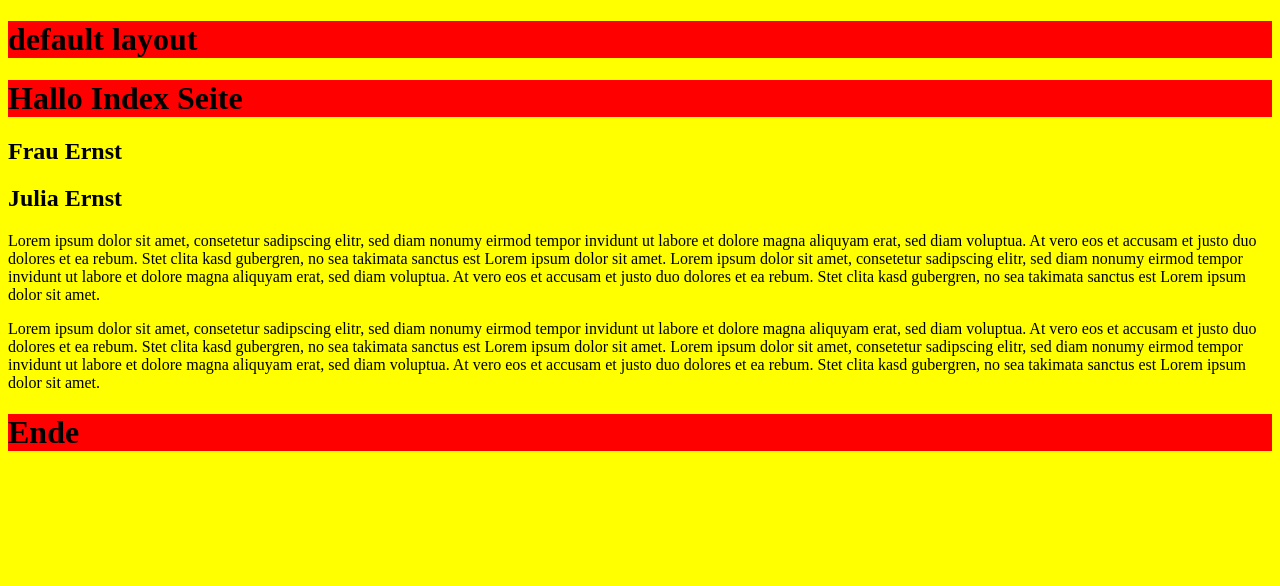
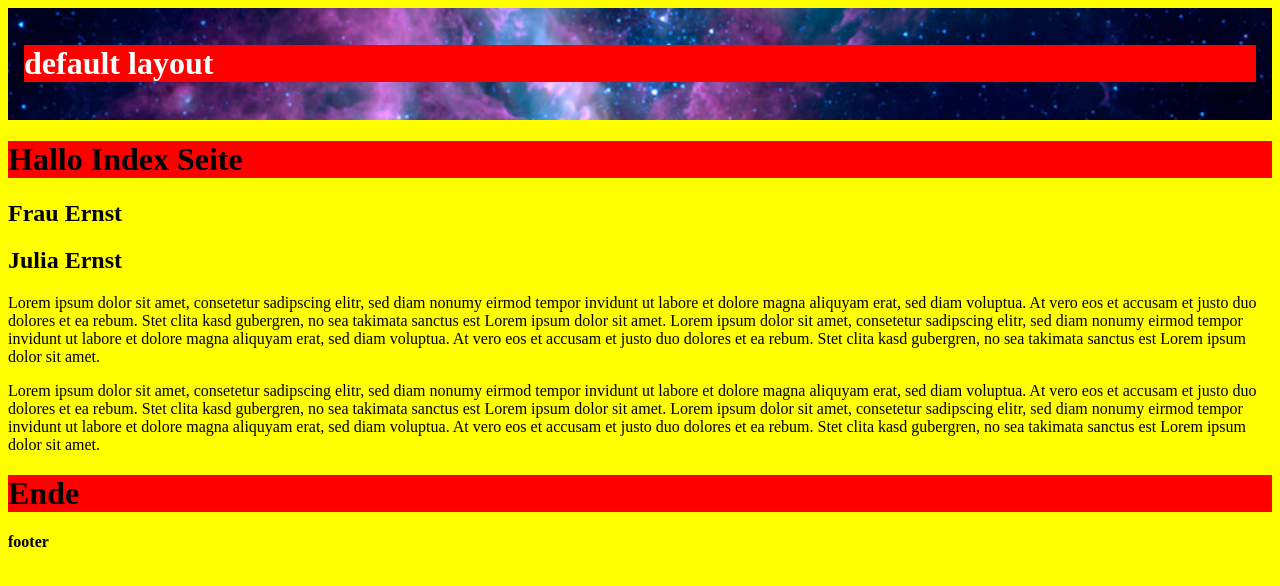
Before and after one commit to missserious/juliaernst, a Jekyll site: the page built from index.html, in a window 1280 px wide. Shown: the top 586 px of the page. Built offline with Jekyll 4.4.1, drawn with Linux system fonts in a browser that asks for light colours.

Commit message:
background image

```diff
--- a/_layouts/default.html
+++ b/_layouts/default.html
@@ -2,6 +2,7 @@
 <html lang="de">
 <head>
   <!-- https://www.youtube.com/watch?v=t5NqX9UmPco -->
+  <!-- TODO: meta Daten anpassen -->
   <meta charset="utf-8">
   <meta name="description" content=""Das ist der Webauftritt von Julia Ernst>
   <meta name="keywords" content="Geodesy, Medieninformatik, Julia Ernst, Programmieren, GIS">
@@ -15,6 +16,13 @@
   <title>{{ site.title }}</title>
 </head>
 <body>
-  <h1>default layout</h1>
+  <header class="masthead">
+    <h1>default layout</h1>
+  </header>
+
   {{ content }}
+
+  <footer>
+    <h4>footer</h4>
+  </footer>
 </body>
--- a/css/styles.scss
+++ b/css/styles.scss
@@ -11,3 +11,10 @@ body {
 h1 {
   background-color: $color1;
 }
+
+.masthead {
+  padding: 1em;
+  background: #000531 url("../img/nebula.jpeg") no-repeat center center;
+  background-size: cover;
+  color: white;
+}
```
Also changed, not shown: img/nebula.jpeg (added).
